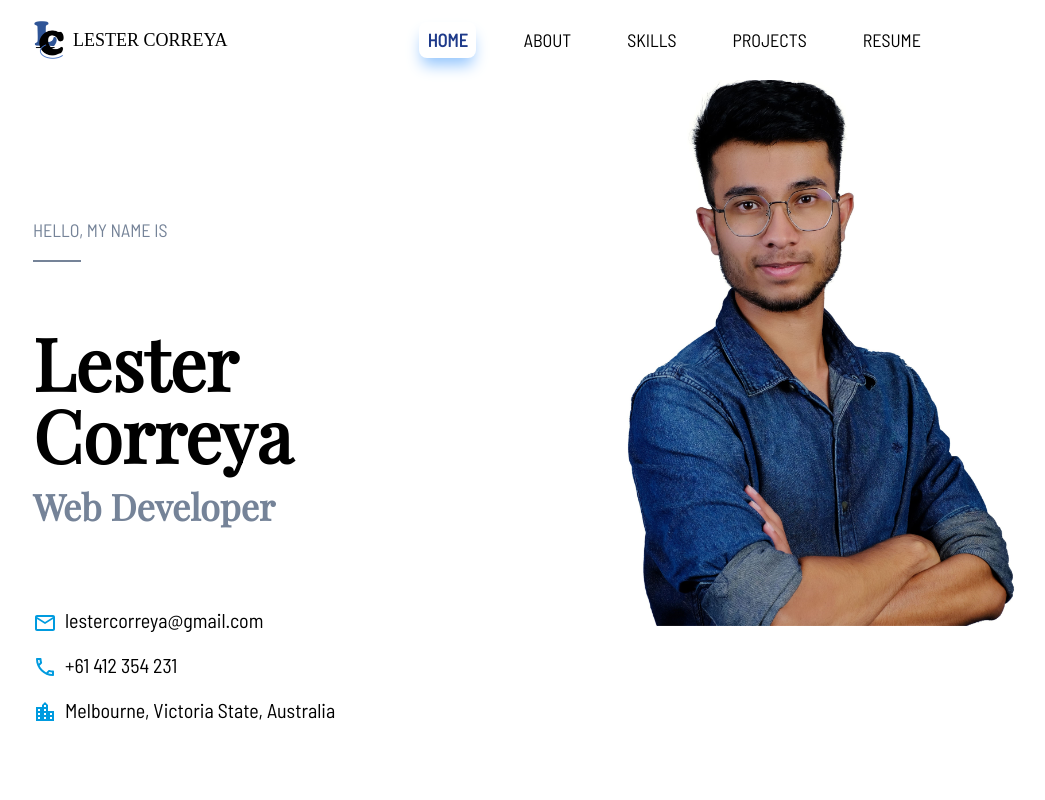
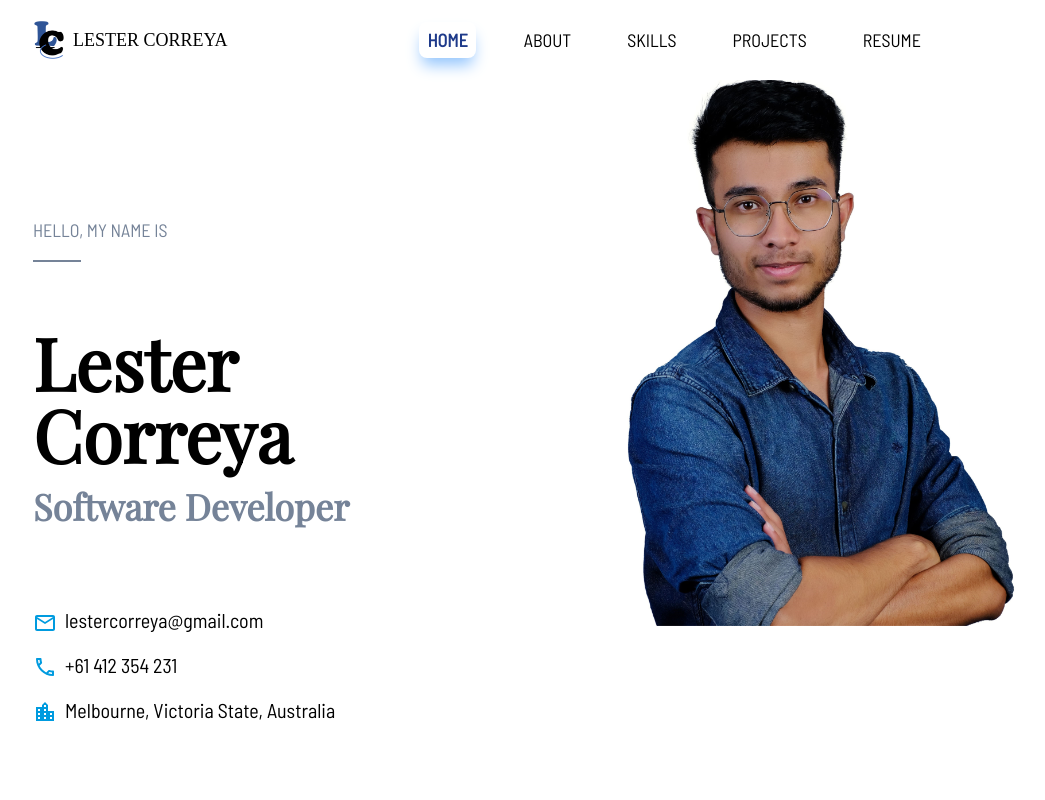
Before and after one commit to lestercorreya/Portfolio, a Next.js app: page / in a window 1280 px wide. Shown: the top 800 px of the page, without its empty margins (159-1204 px from the left). Built offline with nearby package versions, Linux system fonts and the light colour scheme; a web font is replaced by a local one.

Commit message:
web to software text change

```diff
--- a/components/HomeSection.js
+++ b/components/HomeSection.js
@@ -14,7 +14,7 @@ const HomeSection = (props) => {
           </div>
           <div className='w-12 h-0.5 mb-10 bg-secondary lg:mb-16'></div>
           <div className='text-5xl mb-4 font-primary font-extrabold lg:text-7xl'>Lester Correya</div>
-          <div className='text-xl text-secondary mb-10 font-primary font-extrabold md:text-2xl lg:text-4xl lg:mb-20'>Web Developer</div>
+          <div className='text-xl text-secondary mb-10 font-primary font-extrabold md:text-2xl lg:text-4xl lg:mb-20'>Software Developer</div>
           <div className='mb-4 text-lg md:text-xl flex items-center'>
             <span className='mr-2 text-primary'><EmailOutlined /></span>
             <a href="mailto:lestercorreya@gmail.com" target="_blank" rel="noreferrer" className='hover:text-primary'>lestercorreya@gmail.com</a>
```
